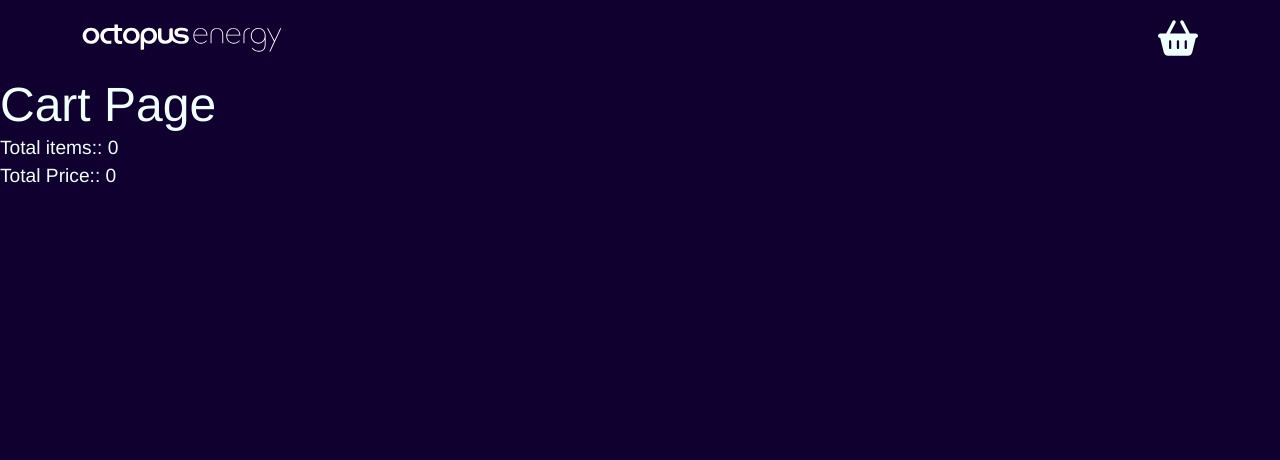
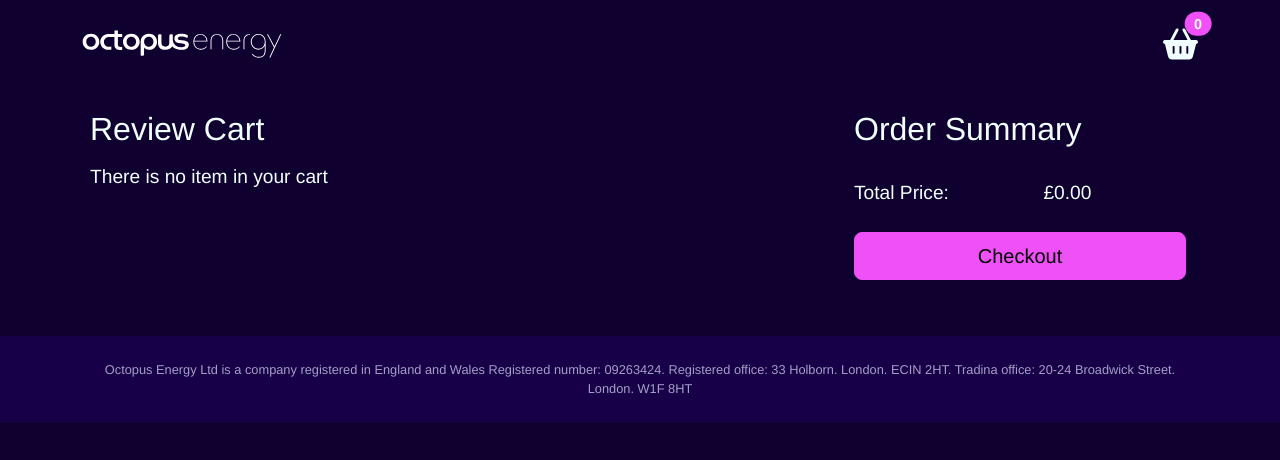
Before and after one commit to amritasahu22/frontend-code-test-senior-main-rev, a Next.js app in the folder client/: page /cart in a window 1280 px wide. Shown: the top 460 px of the page. Built offline with nearby package versions, Linux system fonts and the light colour scheme; a web font is replaced by a local one.

Commit message:
Add Cart Page to display totalPrice and totalQuantity
- Implements cartItem to get all cart product items
- Implements removeItem to remove item from cart
- Styles cart page and adds link to image and product name
- Adds mock data for testing

```diff
--- a/client/components/navbar.tsx
+++ b/client/components/navbar.tsx
@@ -1,26 +1,31 @@
 import Link from 'next/link';
+import { useCart } from '../hooks/useCart';
 
 export default function Navbar() {
+	const { totalQuantity } = useCart();
 	return (
-		<nav className='navbar'>
-			<div className='container-lg'>
+		<header className='container-lg pt-3 d-flex justify-content-between align-items-center'>
 			<Link href='/'>
 				<a className='navbar-brand'>
 					<img
 						src='/octopus-logo.svg'
 						alt='Octopus Energy Logo'
 						width='200'
-							height='50'
+						height='40'
 						title='Go to home page'
 					/>
 				</a>
 			</Link>
+			<nav className='navbar'>
 				<Link href='/cart'>
-					<a>
-						<img src='/basket.svg' alt='Basket Icon' width='40' height='50' />
+					<a className='position-relative'>
+						<img src='/basket.svg' alt='Basket Icon' width='35' height='40' />
+						<span className='position-absolute top-0 start-100 translate-middle badge rounded-pill bg-primary'>
+							{totalQuantity}
+						</span>
 					</a>
 				</Link>
-			</div>
 			</nav>
+		</header>
 	);
 }
--- a/client/hooks/useCart.ts
+++ b/client/hooks/useCart.ts
@@ -2,24 +2,35 @@
 import { IProductField } from '../types/product';
 
 const CART_STATE_KEY = 'cart';
+interface CartItem {
+	id: number;
+	name: string;
+	power: string;
+	pricePerUnit: number;
+	quantity: number;
+	brand: string;
+	img_url: string;
+	qty: number;
+}
+
+const cartItem = {} as CartItem;
 
 const defaultCart = {
-	basketItems: {},
+	basketItems: cartItem,
 };
 
 interface CartContextInterface {
-	cart: { basketItems: {} };
 	addToCart: (product: IProductField, quantity: number) => void;
-	totalPrice: () => number;
-	totalQuantity: () => number;
+	totalPrice: number;
+	totalQuantity: number;
+	cartItems: CartItem[];
+	removeItem: (itemId: number) => void;
 }
 
 export const CartContext = createContext<CartContextInterface | null>(null);
 
 export function useCartState() {
 	const [cart, setCart] = useState(defaultCart);
-
-	console.log('Cart', cart);
 
 	useEffect(() => {
 		const stateFromStorage = localStorage.getItem(CART_STATE_KEY);
@@ -35,25 +46,24 @@
 		window.localStorage.setItem(CART_STATE_KEY, data);
 	}, [cart]);
 
-	function addToCart(product: IProductField, quantity: number) {
-		const { id, name, power, price, brand, img_url } = product;
+	function addToCart(product: IProductField, qty: number) {
+		const { id, name, power, quantity, price, brand, img_url } = product;
 		const pricePerUnit = Number((price / 100).toFixed(2));
-		console.log('PricePErUnit', pricePerUnit);
 
 		let newCart = { ...cart };
 
 		if (newCart.basketItems[id]) {
-			newCart.basketItems[id].quantity =
-				cart.basketItems[id].quantity + quantity;
+			newCart.basketItems[id].qty = cart.basketItems[id].qty + qty;
 		} else {
 			newCart.basketItems[id] = {
 				id,
 				name,
 				power,
+				quantity,
 				pricePerUnit,
 				brand,
 				img_url,
-				quantity,
+				qty,
 			};
 		}
 
@@ -61,27 +71,32 @@
 	}
 
 	const cartItems = Object.keys(cart.basketItems).map(key => {
-		return {
+		const cartItem: CartItem = {
 			...cart.basketItems[key],
 		};
+		return cartItem;
 	});
 
-	const totalPrice = cartItems.reduce(
-		(accumulator, { pricePerUnit, quantity }) => {
-			return accumulator + pricePerUnit * quantity;
-		},
-		0
-	);
-
-	const totalQuantity = cartItems.reduce((accumulator, { quantity }) => {
-		return accumulator + quantity;
+	const totalPrice = cartItems.reduce((accumulator, { pricePerUnit, qty }) => {
+		return accumulator + pricePerUnit * qty;
 	}, 0);
 
+	const totalQuantity = cartItems.reduce((accumulator, { qty }) => {
+		return accumulator + qty;
+	}, 0);
+
+	const removeItem = (itemId: number) => {
+		let newCart = { ...cart };
+		delete newCart.basketItems[itemId];
+		setCart(newCart);
+	};
+
 	return {
-		cart,
 		addToCart,
 		totalQuantity,
 		totalPrice,
+		cartItems,
+		removeItem,
 	};
 }
 
--- a/client/next.config.js
+++ b/client/next.config.js
@@ -1,3 +1,6 @@
 module.exports = {
-  reactStrictMode: true,
+	reactStrictMode: true,
+	images: {
+		domains: ['i.ibb.co'],
+	},
 };
--- a/client/pages/_app.tsx
+++ b/client/pages/_app.tsx
@@ -6,7 +6,6 @@
 
 function MyApp({ Component, pageProps }: AppProps) {
 	const cart = useCartState();
-
 	return (
 		<CartContext.Provider value={cart}>
 			<Navbar />
--- a/client/pages/cart.tsx
+++ b/client/pages/cart.tsx
@@ -1,19 +1,90 @@
 import Head from 'next/head';
+import Link from 'next/link';
+import Footer from '../components/footer';
 import { useCart } from '../hooks/useCart';
 
 export default function Cart() {
-	const { totalPrice, totalQuantity } = useCart();
+	const { cartItems, totalPrice, removeItem } = useCart();
+	const subTotal = Number(totalPrice).toFixed(2);
 
 	return (
-		<div>
-			<Head>
-				<title>Cart</title>
-			</Head>
-			<main>
-				<h1>Cart Page</h1>
-				<p>Total items:: {totalQuantity}</p>
-				<p>Total Price:: {totalPrice}</p>
+		<>
+			<main className='py-2 bg-siphon'>
+				<Head>
+					<title>Cart</title>
+				</Head>
+				<div className='container-lg'>
+					<div className='row'>
+						<div className='col-md-8 py-4'>
+							<h2 className='mb-2 px-2'>Review Cart</h2>
+							{!cartItems.length && (
+								<p className='px-2'>There is no item in your cart</p>
+							)}
+							<ul className='list-group'>
+								{cartItems.map(item => (
+									<li
+										key={item.id}
+										className='list-group-item bg-siphon text-ice border-0'
+									>
+										<div className='d-flex'>
+											<Link href={`/products/${item.id}`}>
+												<a className='text-decoration-none'>
+													<img
+														src={item.img_url}
+														className='rounded-2 mt-2'
+														alt={item.name}
+														title='image'
+														height='100px'
+													/>
+												</a>
+											</Link>
+											<div className='ms-3 fs-6 flex-fill d-sm-flex'>
+												<div className='me-3 flex-fill'>
+													<Link href={`/products/${item.id}`}>
+														<a className='text-decoration-none text-ice'>
+															<h2 className='fs-5'>{item.name}</h2>
+														</a>
+													</Link>
+
+													<p className='text-purpleHaze mb-2'>
+														{item.power} // Packet of {item.quantity}
+													</p>
+
+													<p className='mb-2'>Qty: {item.qty}</p>
+													<p className='mb-2'>
+														&pound;{(item.pricePerUnit * item.qty).toFixed(2)}
+													</p>
+												</div>
+												<div className='flex-fill'>
+													<button
+														className='btn btn-primary btn-sm'
+														onClick={() => removeItem(item.id)}
+													>
+														remove
+													</button>
+												</div>
+											</div>
+										</div>
+									</li>
+								))}
+							</ul>
+						</div>
+
+						<div className='col-md-4 px-4 py-4'>
+							<h2 className='mb-4'>Order Summary</h2>
+							<div className='d-flex'>
+								<label className='flex-fill'>Total Price: </label>
+								<p className='flex-fill'>&pound;{subTotal}</p>
+							</div>
+
+							<div className='d-grid my-4'>
+								<button className='btn btn-primary btn-lg'>Checkout</button>
+							</div>
+						</div>
+					</div>
+				</div>
 			</main>
-		</div>
+			<Footer />
+		</>
 	);
 }
```
Also changed, not shown: client/pages/products/[id].tsx (+7 -7 lines). Lines whose indentation alone changed are shown as unchanged.
